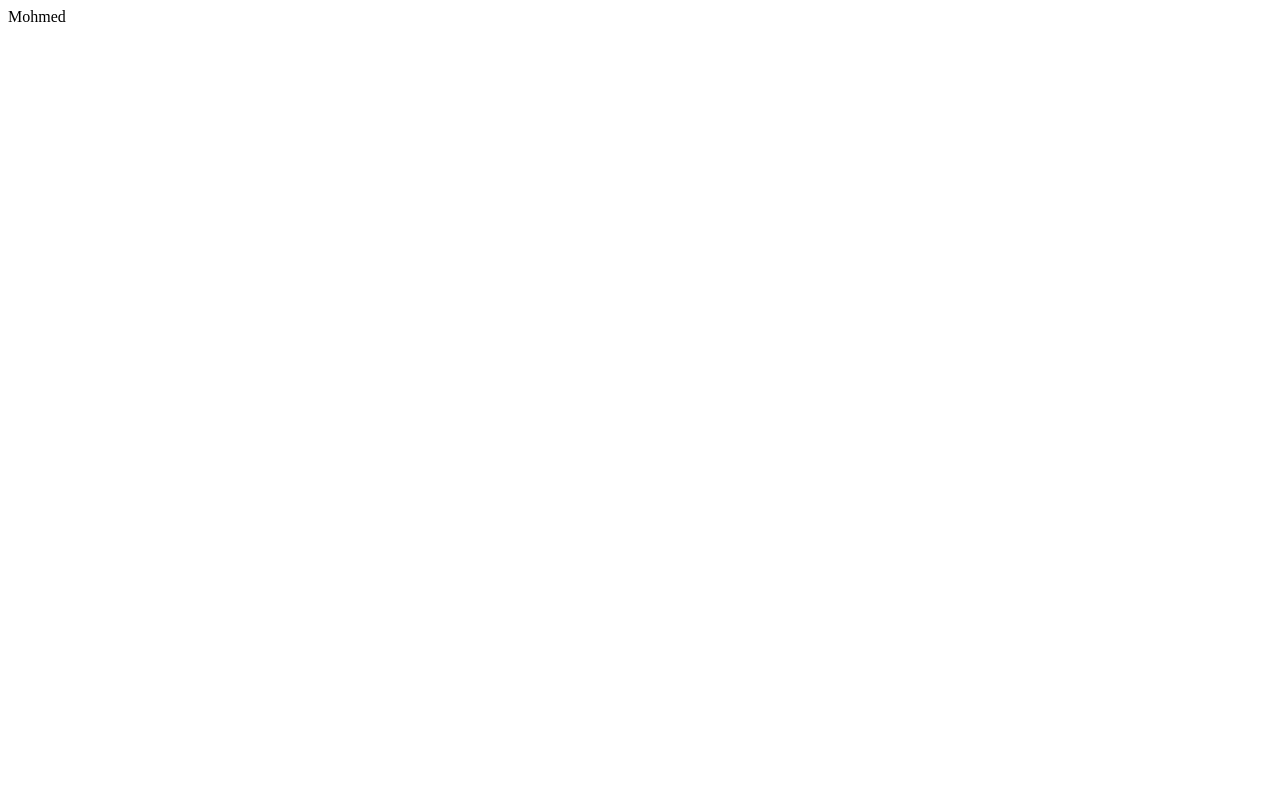
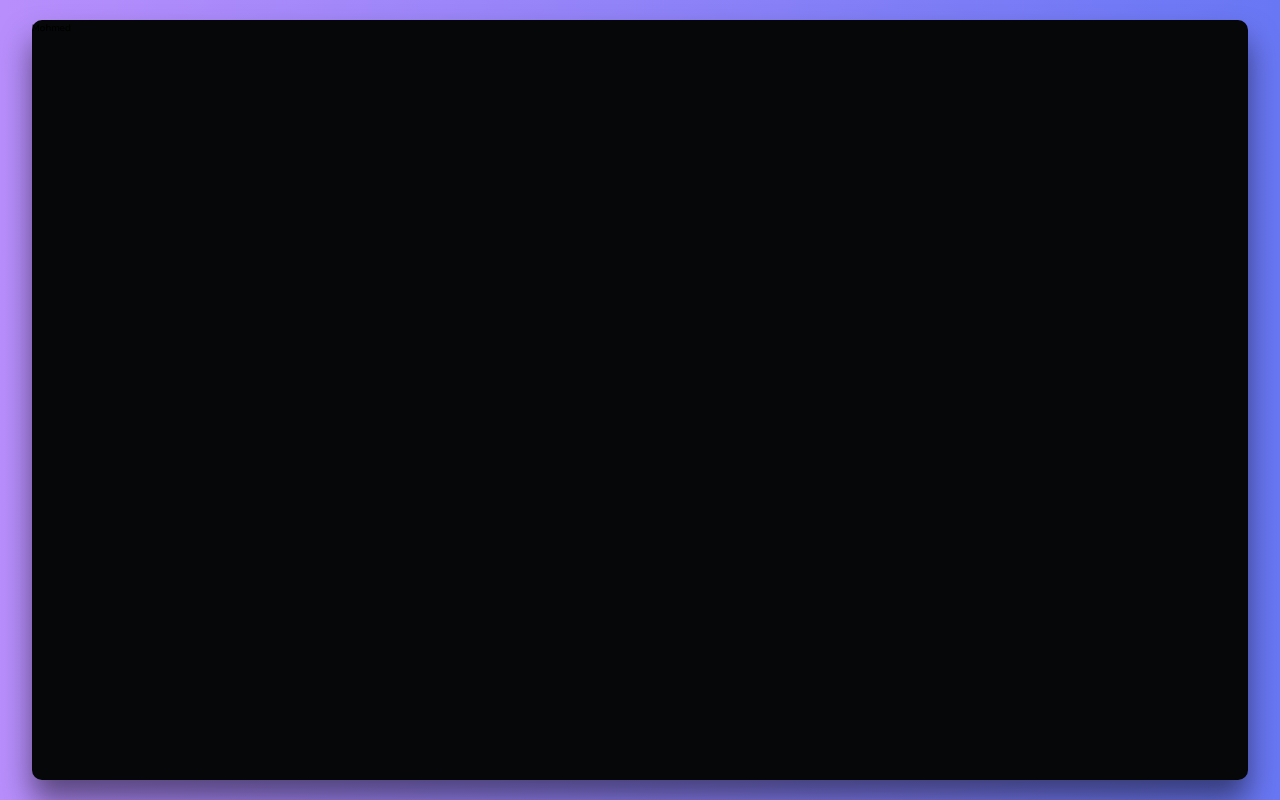
Before and after one commit to ahmed-mohammed-developer/news-blog-app, a React (Vite) app: page / in a window 1280 px wide. Built offline with nearby package versions, Linux system fonts and the light colour scheme.

Commit message:
Add seting

```diff
--- a/index.html
+++ b/index.html
@@ -3,6 +3,7 @@
   <head>
     <meta charset="UTF-8" />
     <meta name="viewport" content="width=device-width, initial-scale=1.0" />
+    <link rel="stylesheet" href="https://cdnjs.cloudflare.com/ajax/libs/font-awesome/6.5.2/css/all.min.css">
     <title>News & Blogs App</title>
   </head>
   <body>
--- a/src/App.jsx
+++ b/src/App.jsx
@@ -3,8 +3,10 @@
 
 const App = () => {
   return (
-    <div>
+    <div className='container'>
+      <div className='news-blog-app'>
       <News  />
+      </div>
     </div>
   )
 }
--- a/src/index.css
+++ b/src/index.css
@@ -0,0 +1,29 @@
+@import url('https://fonts.googleapis.com/css2?family=Bebas+Neue&family=Comfortaa:wght@300..700&family=Kanit:ital,wght@0,100;0,200;0,300;0,400;0,500;0,600;0,700;0,800;0,900;1,100;1,200;1,300;1,400;1,500;1,600;1,700;1,800;1,900&display=swap');
+* {
+  margin: 0;
+  padding: 0;
+  box-sizing: border-box;
+  outline: none;
+  text-decoration: none;
+  font-family: 'kanit', sans-serif;
+}
+
+html {
+  font-size: 62.5%;
+}
+
+.container {
+  width: 100%;
+  height: 100vh;
+  background: linear-gradient(to right, #b88efc, #6877f4);
+  display: grid;
+  place-items: center;
+}
+
+.news-blog-app {
+  width: 95vw;
+  height: 95vmin;
+  background-color: #060709;
+  box-shadow: 0 2rem 3rem rgba(0, 0, 0, 0.5);
+  border-radius: 1rem;
+}
```
